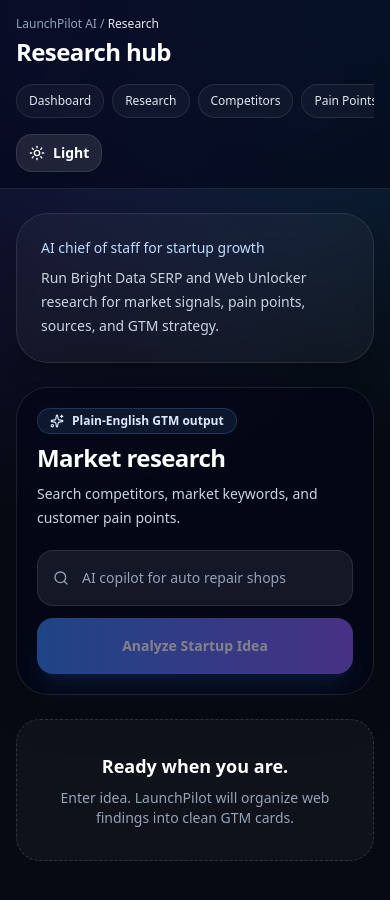
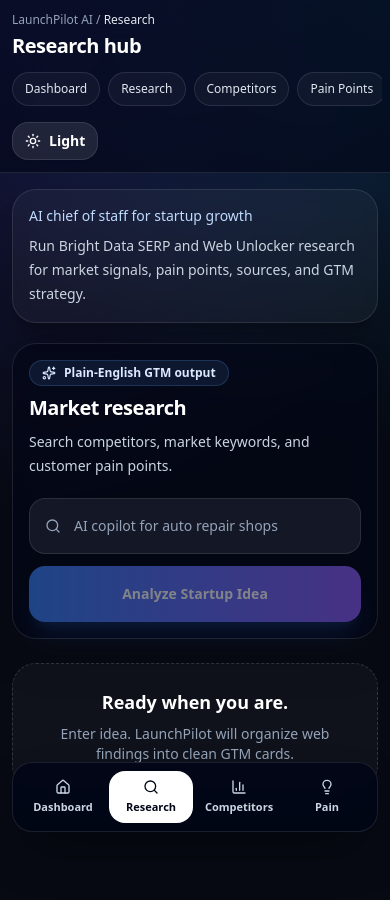
Before and after one commit to nextgenframes/GTM-Radar, a Next.js app: page /research in a window 390 px wide. Built offline with nearby package versions, Linux system fonts and the light colour scheme.

Commit message:
Improve mobile UX and add detailed README

```diff
--- a/src/components/app-shell.tsx
+++ b/src/components/app-shell.tsx
@@ -85,16 +85,16 @@
         </div>
       </aside>
 
-      <section className="lg:pl-72">
+      <section className="pb-24 lg:pb-0 lg:pl-72">
         <header className="sticky top-0 z-20 border-b border-slate-200 bg-white/70 backdrop-blur-xl dark:border-white/10 dark:bg-slate-950/60">
-          <div className="flex flex-col gap-4 px-4 py-4 sm:px-6 lg:flex-row lg:items-center lg:justify-between lg:px-8">
-            <div>
+          <div className="flex flex-col gap-3 px-3 py-3 sm:px-6 lg:flex-row lg:items-center lg:justify-between lg:px-8">
+            <div className="min-w-0">
               <div className="text-xs text-slate-500 dark:text-slate-400">
                 LaunchPilot AI / <span className="text-slate-800 dark:text-slate-200">{titleFromPath(pathname)}</span>
               </div>
-              <h1 className="mt-1 text-2xl font-semibold tracking-tight text-slate-950 dark:text-white">{title}</h1>
+              <h1 className="mt-1 truncate text-xl font-semibold tracking-tight text-slate-950 dark:text-white sm:text-2xl">{title}</h1>
             </div>
-            <div className="flex items-center gap-2 overflow-x-auto lg:hidden">
+            <div className="-mx-1 flex items-center gap-2 overflow-x-auto px-1 pb-1 lg:hidden">
               {navItems.map((item) => (
                 <Link
                   key={item.href}
@@ -105,7 +105,7 @@
                 </Link>
               ))}
             </div>
-            <div className="flex gap-2">
+            <div className="flex flex-wrap gap-2">
               <ThemeToggle />
               <Link
                 href="/research"
@@ -121,15 +121,36 @@
           initial={{ opacity: 0, y: 12 }}
           animate={{ opacity: 1, y: 0 }}
           transition={{ duration: 0.28 }}
-          className="space-y-6 px-4 py-6 sm:px-6 lg:px-8"
+          className="space-y-5 px-3 py-4 sm:space-y-6 sm:px-6 sm:py-6 lg:px-8"
         >
-          <section className="rounded-[2rem] border border-slate-200 bg-white/75 p-6 shadow-xl shadow-slate-200/50 backdrop-blur dark:border-white/10 dark:bg-white/[0.04] dark:shadow-black/20">
+          <section className="rounded-[1.5rem] border border-slate-200 bg-white/75 p-4 shadow-xl shadow-slate-200/50 backdrop-blur dark:border-white/10 dark:bg-white/[0.04] dark:shadow-black/20 sm:rounded-[2rem] sm:p-6">
             <p className="text-sm font-medium text-blue-700 dark:text-blue-200">AI chief of staff for startup growth</p>
             <p className="mt-2 max-w-3xl text-sm leading-6 text-slate-600 dark:text-slate-300">{description}</p>
           </section>
           {children}
         </motion.div>
       </section>
+
+      <nav className="fixed inset-x-3 bottom-3 z-40 grid grid-cols-4 gap-1 rounded-[1.25rem] border border-slate-200 bg-white/90 p-2 shadow-2xl shadow-slate-300/40 backdrop-blur-xl dark:border-white/10 dark:bg-slate-950/90 dark:shadow-black/40 lg:hidden">
+        {navItems.slice(0, 4).map((item) => {
+          const Icon = item.icon;
+          const active = pathname === item.href;
+          return (
+            <Link
+              key={item.href}
+              href={item.href}
+              className={`flex flex-col items-center gap-1 rounded-2xl px-2 py-2 text-[11px] font-semibold ${
+                active
+                  ? "bg-slate-950 text-white dark:bg-white dark:text-slate-950"
+                  : "text-slate-500 dark:text-slate-300"
+              }`}
+            >
+              <Icon className="size-4" />
+              {item.label.split(" ")[0]}
+            </Link>
+          );
+        })}
+      </nav>
     </main>
   );
 }
--- a/src/components/command-center.tsx
+++ b/src/components/command-center.tsx
@@ -61,7 +61,7 @@
     <motion.section
       initial={{ opacity: 0, y: 10 }}
       animate={{ opacity: 1, y: 0 }}
-      className="rounded-[1.5rem] border border-slate-200 bg-white p-5 shadow-xl shadow-slate-200/50 dark:border-white/10 dark:bg-white/[0.055] dark:shadow-black/15"
+      className="rounded-[1.25rem] border border-slate-200 bg-white p-4 shadow-xl shadow-slate-200/50 dark:border-white/10 dark:bg-white/[0.055] dark:shadow-black/15 sm:rounded-[1.5rem] sm:p-5"
     >
       <div className="flex items-center gap-2">
         <span className="rounded-2xl bg-blue-500/10 p-2 text-blue-700 dark:text-blue-200">{icon}</span>
@@ -116,7 +116,7 @@
           <input
             value={idea}
             onChange={(event) => setIdea(event.target.value)}
-            className="min-h-12 rounded-2xl border border-slate-200 bg-slate-50 px-4 text-sm text-slate-950 outline-none focus:border-blue-400 focus:ring-4 focus:ring-blue-500/10 dark:border-white/10 dark:bg-white/[0.07] dark:text-white"
+            className="min-h-12 min-w-0 rounded-2xl border border-slate-200 bg-slate-50 px-4 text-sm text-slate-950 outline-none focus:border-blue-400 focus:ring-4 focus:ring-blue-500/10 dark:border-white/10 dark:bg-white/[0.07] dark:text-white"
             placeholder="Describe startup idea"
           />
           <button className="rounded-2xl bg-gradient-to-r from-blue-500 to-violet-500 px-5 py-3 text-sm font-semibold text-white">
@@ -134,7 +134,7 @@
 
       <section className="grid gap-4 xl:grid-cols-[1.15fr_0.85fr]">
         <Panel title="Guided workflow mode" icon={<ClipboardCheck className="size-4" />}>
-          <div className="grid gap-3 md:grid-cols-4">
+          <div className="grid gap-3 sm:grid-cols-2 xl:grid-cols-4">
             {workflow.map(([step, title, body]) => (
               <div key={step} className="rounded-2xl border border-slate-200 bg-slate-50 p-4 dark:border-white/10 dark:bg-slate-950/35">
                 <span className="grid size-8 place-items-center rounded-full bg-slate-950 text-sm font-bold text-white dark:bg-white dark:text-slate-950">
@@ -148,7 +148,7 @@
         </Panel>
 
         <Panel title="Launch readiness score" icon={<ShieldCheck className="size-4" />}>
-          <div className="flex items-center gap-5">
+          <div className="flex flex-col gap-5 sm:flex-row sm:items-center">
             <div
               className="grid size-28 place-items-center rounded-full"
               style={{ background: "conic-gradient(#6366f1 79%, rgba(148,163,184,.25) 79%)" }}
@@ -168,7 +168,7 @@
         </Panel>
       </section>
 
-      <section className="grid gap-4 lg:grid-cols-3">
+      <section className="grid gap-4 md:grid-cols-2 xl:grid-cols-3">
         <Panel title="Live market signals" icon={<Radar className="size-4" />}>
           <div className="space-y-3">
             {signals.map(([severity, signal, confidence]) => (
--- a/src/components/gtm-workbench.tsx
+++ b/src/components/gtm-workbench.tsx
@@ -69,7 +69,7 @@
       animate={{ opacity: 1, y: 0 }}
       whileHover={{ y: -3 }}
       transition={{ duration: 0.22 }}
-      className="rounded-[1.5rem] border border-slate-200 bg-white p-5 shadow-xl shadow-slate-200/50 backdrop-blur dark:border-white/10 dark:bg-white/[0.055] dark:shadow-black/15"
+      className="rounded-[1.25rem] border border-slate-200 bg-white p-4 shadow-xl shadow-slate-200/50 backdrop-blur dark:border-white/10 dark:bg-white/[0.055] dark:shadow-black/15 sm:rounded-[1.5rem] sm:p-5"
     >
       <div className="flex items-start justify-between gap-3">
         <h2 className="text-sm font-semibold uppercase tracking-wide text-slate-500 dark:text-slate-300">{title}</h2>
@@ -326,20 +326,20 @@
 
   return (
     <div className="space-y-6">
-      <form onSubmit={handleSubmit} className="rounded-[2rem] border border-slate-200 bg-white/80 p-5 shadow-2xl shadow-slate-200/60 backdrop-blur dark:border-white/10 dark:bg-slate-950/60 dark:shadow-black/20">
+      <form onSubmit={handleSubmit} className="rounded-[1.5rem] border border-slate-200 bg-white/80 p-4 shadow-2xl shadow-slate-200/60 backdrop-blur dark:border-white/10 dark:bg-slate-950/60 dark:shadow-black/20 sm:rounded-[2rem] sm:p-5">
         <div className="mb-5 flex items-start justify-between gap-4">
           <div>
             <div className="mb-2 inline-flex items-center gap-2 rounded-full border border-blue-400/20 bg-blue-400/10 px-3 py-1 text-xs font-semibold text-blue-700 dark:text-blue-100">
               <Sparkles className="size-3.5" /> Plain-English GTM output
             </div>
-            <h2 className="text-2xl font-semibold tracking-tight text-slate-950 dark:text-white">{title}</h2>
+            <h2 className="text-xl font-semibold tracking-tight text-slate-950 dark:text-white sm:text-2xl">{title}</h2>
             <p className="mt-2 max-w-2xl text-sm leading-6 text-slate-500 dark:text-slate-300">{description}</p>
           </div>
           <span title="Keys stay server-side. Results are shown as cards, not raw data." className="hidden rounded-full border border-slate-200 dark:border-white/10 bg-slate-100 dark:bg-white/10 p-2 text-slate-500 dark:text-slate-300 sm:inline-flex">
             <Info className="size-4" />
           </span>
         </div>
-        <div className="flex flex-col gap-3 sm:flex-row">
+        <div className="flex flex-col gap-3 md:flex-row">
           <div className="relative flex-1">
             <Search className="pointer-events-none absolute left-4 top-1/2 size-4 -translate-y-1/2 text-slate-500 dark:text-slate-400" />
             <input
@@ -362,7 +362,7 @@
       </form>
 
       {!result && !error && !isLoading ? (
-        <div className="rounded-[1.5rem] border border-dashed border-slate-300 dark:border-white/15 bg-white/70 dark:bg-white/[0.035] p-8 text-center">
+        <div className="rounded-[1.5rem] border border-dashed border-slate-300 bg-white/70 p-6 text-center dark:border-white/15 dark:bg-white/[0.035] sm:p-8">
           <p className="text-lg font-semibold text-slate-950 dark:text-white">Ready when you are.</p>
           <p className="mt-2 text-sm text-slate-500 dark:text-slate-400">
             Enter idea. LaunchPilot will organize web findings into clean GTM cards.
```
Also changed, not shown: src/app/page.tsx (+10 -10 lines), 1 other file (tests, documents, lock files or other folders).
